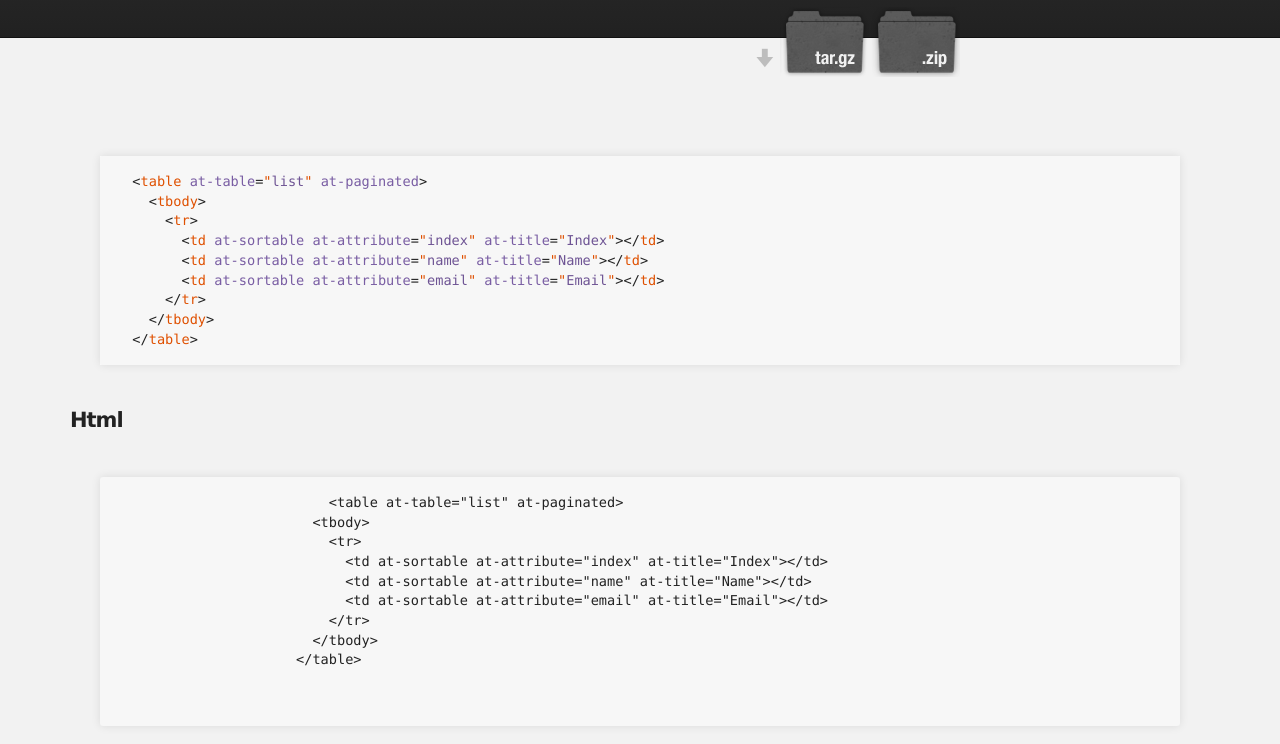
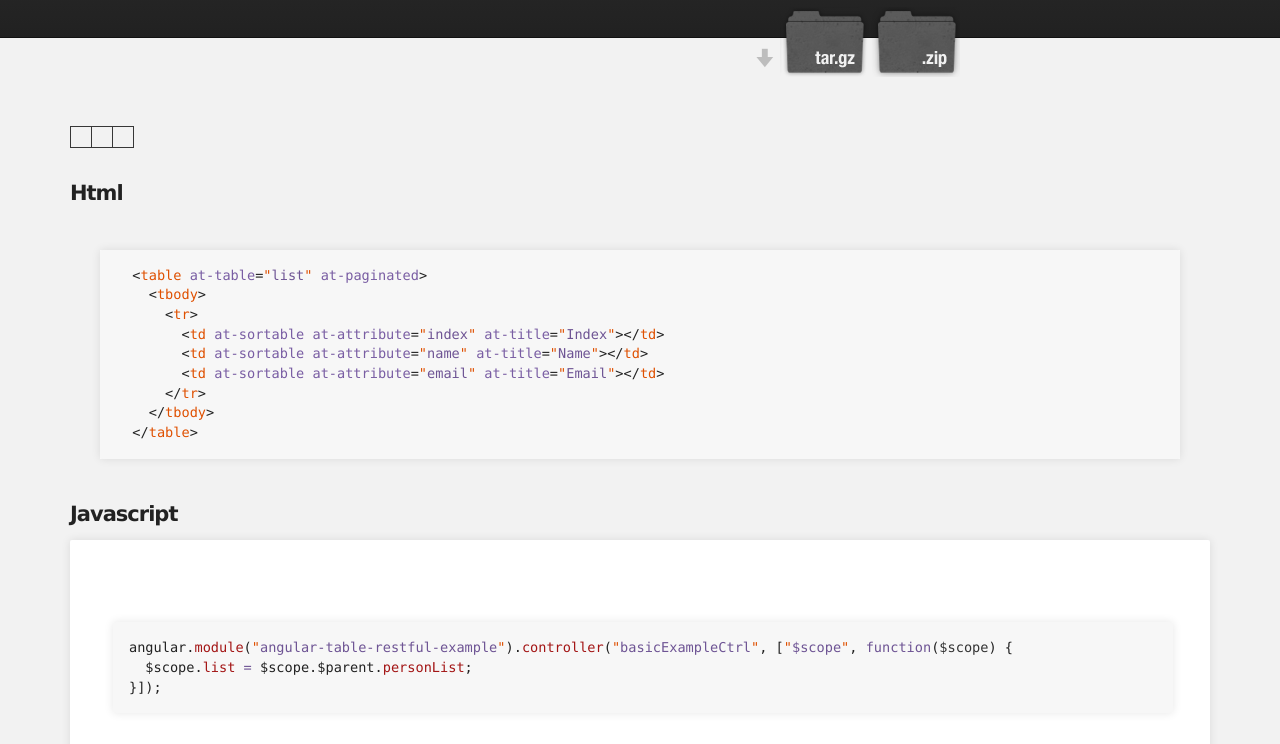
Before and after one commit to mateusmcg/angular-table-restful, a plain HTML site: page index.html in a window 1280 px wide. Shown: the part 208-952 px from the top of the page. Drawn offline with Linux system fonts and the light colour scheme; some packages are replaced by stand-ins of ours; a script that the page names is missing.

Commit message:
Fix markdown for basic example.

```diff
--- a/index.html
+++ b/index.html
@@ -61,6 +61,22 @@
                 <div tab-title="Result">
                   <div class="row" ng-controller="basicExampleCtrl">
                     <div class="col-md-12">
+                      <table at-table="list" at-paginated>
+                        <tbody>
+                          <tr>
+                            <td at-sortable at-attribute="index" at-title="Index"></td>
+                            <td at-sortable at-attribute="name" at-title="Name"></td>
+                            <td at-sortable at-attribute="email" at-title="Email"></td>
+                          </tr>
+                        </tbody>
+                      </table>
+                    </div>
+                  </div>
+                </div>
+
+                <div tab-title="Code">
+                  <div ng-non-bindable>
+                    <h4>Html</h4>
 <article class="markdown-body"><div class="highlight highlight-html"><pre>  &lt;<span class="pl-ent">table</span> <span class="pl-e">at-table</span>=<span class="pl-s"><span class="pl-pds">"</span>list<span class="pl-pds">"</span></span> <span class="pl-e">at-paginated</span>&gt;
     &lt;<span class="pl-ent">tbody</span>&gt;
       &lt;<span class="pl-ent">tr</span>&gt;
@@ -71,34 +87,14 @@
     &lt;/<span class="pl-ent">tbody</span>&gt;
   &lt;/<span class="pl-ent">table</span>&gt;</pre></div>
 </article>
-                    </div>
-                  </div>
-                </div>
-
-                <div tab-title="Code">
-                  <div ng-non-bindable>
-                    <h4>Html</h4>
-                      <article class="markdown-body">
-                        <pre>
-                          <code class="html">&lt;table at-table=&quot;list&quot; at-paginated&gt;
-                        &lt;tbody&gt;
-                          &lt;tr&gt;
-                            &lt;td at-sortable at-attribute=&quot;index&quot; at-title=&quot;Index&quot;&gt;&lt;/td&gt;
-                            &lt;td at-sortable at-attribute=&quot;name&quot; at-title=&quot;Name&quot;&gt;&lt;/td&gt;
-                            &lt;td at-sortable at-attribute=&quot;email&quot; at-title=&quot;Email&quot;&gt;&lt;/td&gt;
-                          &lt;/tr&gt;
-                        &lt;/tbody&gt;
-                      &lt;/table&gt;
-                          </code>
-                        </pre>
-                      </article>
                     <h4>Javascript</h4>
                     <div class="highlight">
                       <pre>
                         <code class="language-javascript" data-lang="javascript">
-                          angular.module("angular-table-restful-example").controller("basicExampleCtrl", ["$scope", function($scope) {
-                            $scope.list = $scope.$parent.personList;
-                          }]);
+<article class="markdown-body"><div class="highlight highlight-javascript"><pre>angular.<span class="pl-c1">module</span>(<span class="pl-s"><span class="pl-pds">"</span>angular-table-restful-example<span class="pl-pds">"</span></span>).<span class="pl-c1">controller</span>(<span class="pl-s"><span class="pl-pds">"</span>basicExampleCtrl<span class="pl-pds">"</span></span>, [<span class="pl-s"><span class="pl-pds">"</span>$scope<span class="pl-pds">"</span></span>, <span class="pl-k">function</span>(<span class="pl-smi">$scope</span>) {
+  $scope.<span class="pl-c1">list</span> <span class="pl-k">=</span> $scope.$parent.<span class="pl-c1">personList</span>;
+}]);</pre></div>
+</article>
                         </code>
                       </pre>
                     </div>
```
